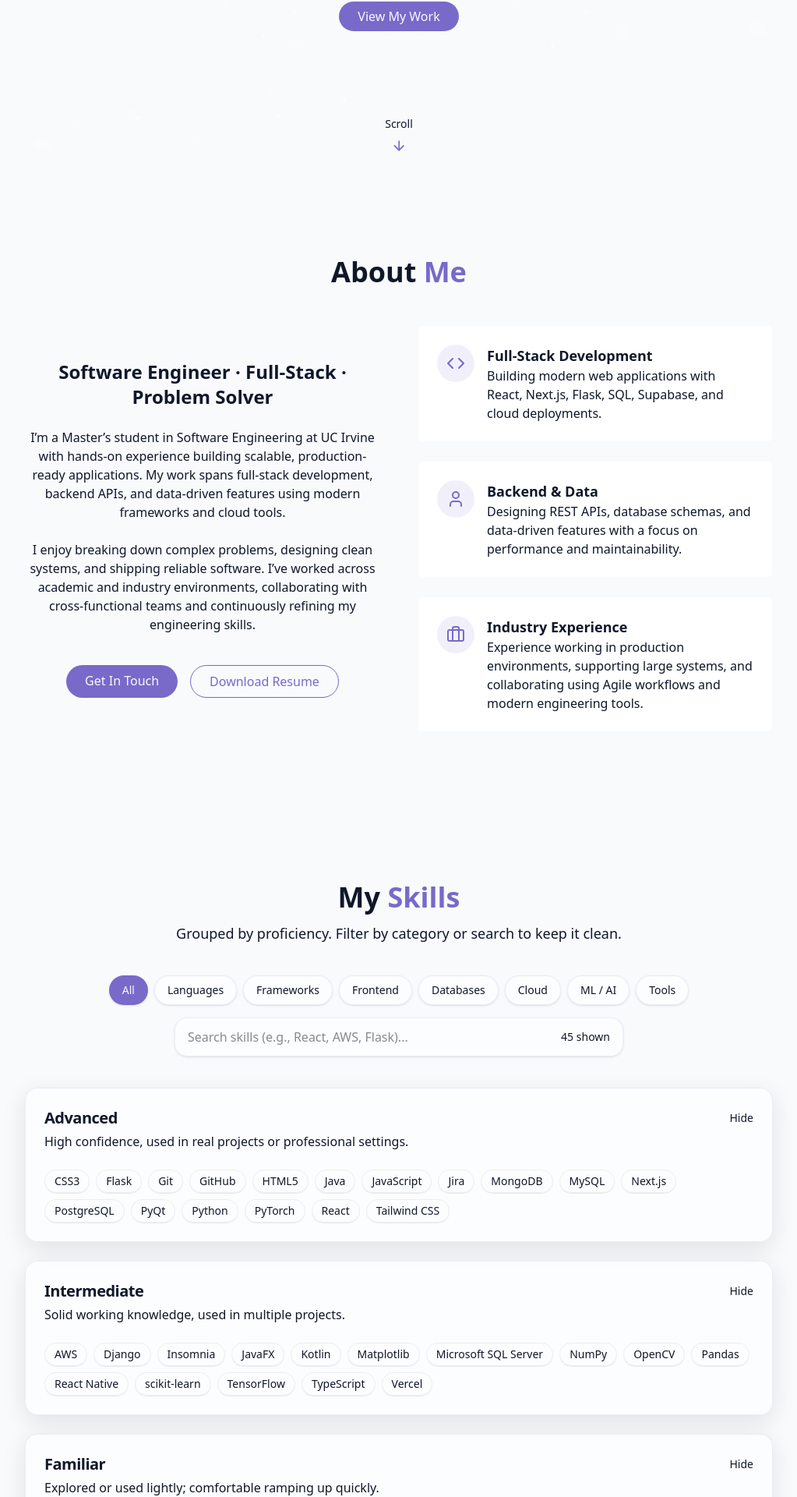
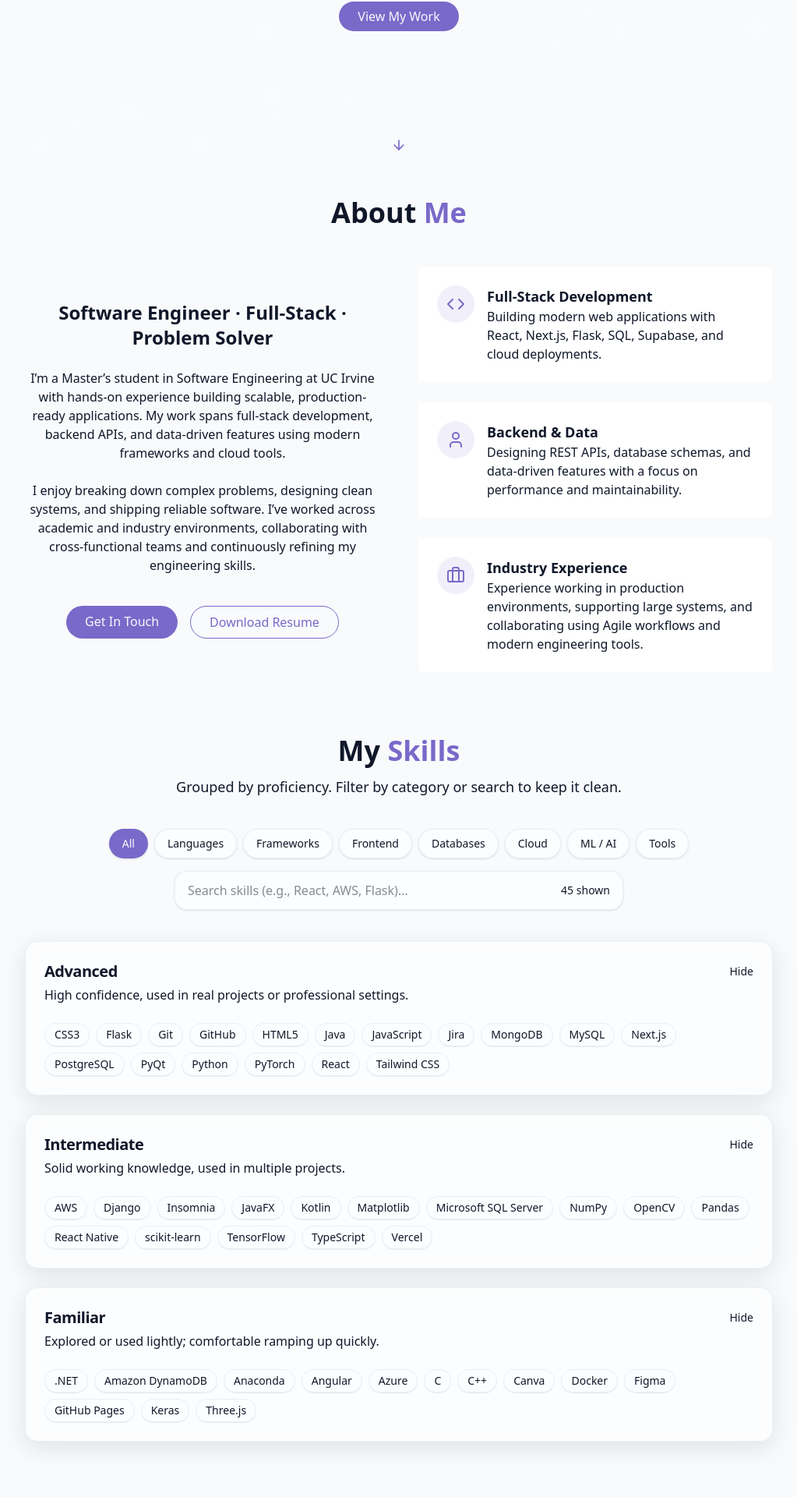
Before and after one commit to abdulksyed10/My-Portfolio-Website, a React (Vite) app: page / in a window 1280 px wide. Shown: the part 607-2527 px from the top of the page at 78% size, without its empty margins (128-1151 px from the left). Built offline with nearby package versions, Linux system fonts and the light colour scheme.

Commit message:
Updated section padding.

```diff
--- a/src/components/AboutSection.jsx
+++ b/src/components/AboutSection.jsx
@@ -2,7 +2,7 @@ import { Briefcase, Code, User } from "lucide-react";
 
 export const AboutSection = () => {
   return (
-    <section id="about" className="py-24 px-4 relative">
+    <section id="about" className="py-5 px-4 relative">
       <div className="container mx-auto max-w-5xl">
         <h2 className="text-3xl md:text-4xl font-bold mb-12 text-center">
           About <span className="text-primary"> Me</span>
--- a/src/components/ContactSection.jsx
+++ b/src/components/ContactSection.jsx
@@ -60,7 +60,7 @@ export const ContactSection = () => {
   };
 
   return (
-    <section id="contact" className="py-24 px-4 relative bg-secondary/30">
+    <section id="contact" className="py-10 px-4 relative bg-secondary/30">
       <div className="container mx-auto max-w-5xl">
         <h2 className="text-3xl md:text-4xl font-bold mb-4 text-center">
           Get In <span className="text-primary">Touch</span>
--- a/src/components/HeroSection.jsx
+++ b/src/components/HeroSection.jsx
@@ -38,7 +38,7 @@ export const HeroSection = () => {
       </div>
 
       <div className="absolute bottom-8 left-1/2 transform -translate-x-1/2 flex flex-col items-center animate-bounce">
-        <span className="text-sm text-muted-foreground mb-2">Scroll</span>
+        <span className="text-sm text-muted-foreground mb-2"></span>
         <ArrowDown className="h-5 w-5 text-primary" />
       </div>
     </section>
--- a/src/components/ProjectsSection.jsx
+++ b/src/components/ProjectsSection.jsx
@@ -146,7 +146,7 @@ const categories = [
 ];
 
 export const ProjectsSection = () => {
-  const [activeCategory, setActiveCategory] = useState("upcoming");
+  const [activeCategory, setActiveCategory] = useState("featured");
 
   const allProjects = useMemo(() => [...upcomingProjects, ...projects], []);
 
@@ -160,7 +160,7 @@ export const ProjectsSection = () => {
   }, [activeCategory, allProjects]);
 
   return (
-    <section id="projects" className="py-24 px-4 relative">
+    <section id="projects" className="py-10 px-4 relative">
       <div className="container mx-auto max-w-5xl">
         <h2 className="text-3xl md:text-4xl font-bold mb-4 text-center">
           Featured <span className="text-primary">Projects</span>
--- a/src/components/SkillsSection.jsx
+++ b/src/components/SkillsSection.jsx
@@ -182,7 +182,7 @@ export const SkillsSection = () => {
   const totalCount = filtered.length;
 
   return (
-    <section id="skills" className="py-24 px-4 relative bg-secondary/30">
+    <section id="skills" className="pb-10 pt-15 px-4 relative bg-secondary/30">
       <div className="container mx-auto max-w-5xl">
         <div className="text-center mb-10">
           <h2 className="text-3xl md:text-4xl font-bold">
```
